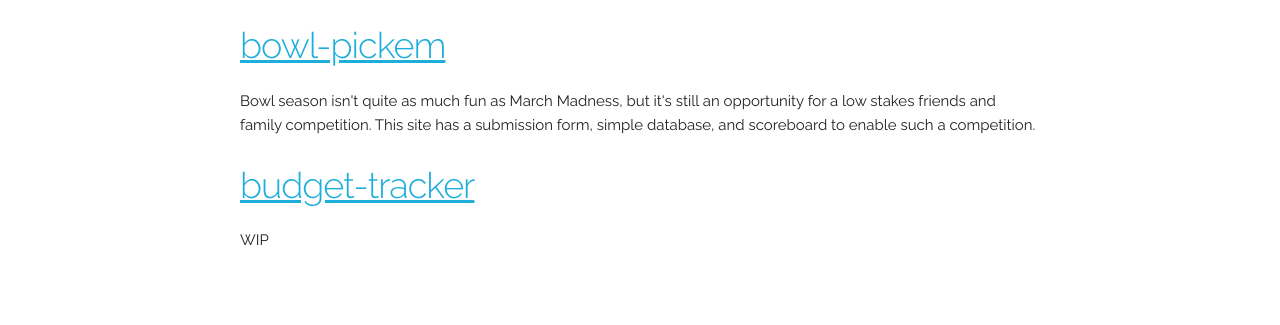
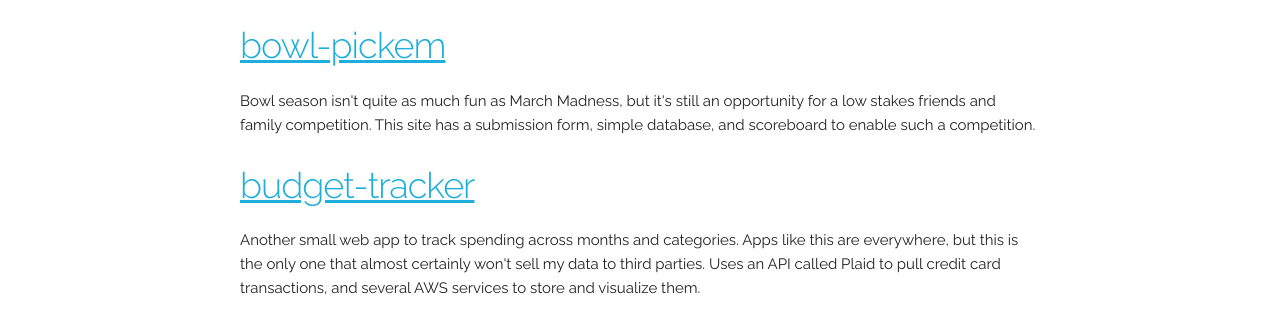
Before and after one commit to pdav5883/blr-home, a plain HTML site: page projects.html in a window 1280 px wide. Shown: the part 708-1033 px from the top of the page. Before the commit the page ends 985 px from the top, so only its background shows below. Drawn offline with nearby package versions, Linux system fonts and the light colour scheme.

Commit message:
About budget-tracker

```diff
--- a/projects.html
+++ b/projects.html
@@ -39,7 +39,7 @@
       <h3><a href="https://github.com/pdav5883/bowl-pickem" target="_blank" rel="noopener noreferrer">bowl-pickem</a></h3>
       <p>Bowl season isn't quite as much fun as March Madness, but it's still an opportunity for a low stakes friends and family competition. This site has a submission form, simple database, and scoreboard to enable such a competition.</p>
       <h3><a href="https://github.com/pdav5883/budget-tracker" target="_blank" rel="noopener noreferrer">budget-tracker</a></h3>
-      <p>WIP</p>
+      <p>Another small web app to track spending across months and categories. Apps like this are everywhere, but this is the only one that almost certainly won't sell my data to third parties. Uses an API called Plaid to pull credit card transactions, and several AWS services to store and visualize them.</p>
     </div>
 </body>
 </html>
```
